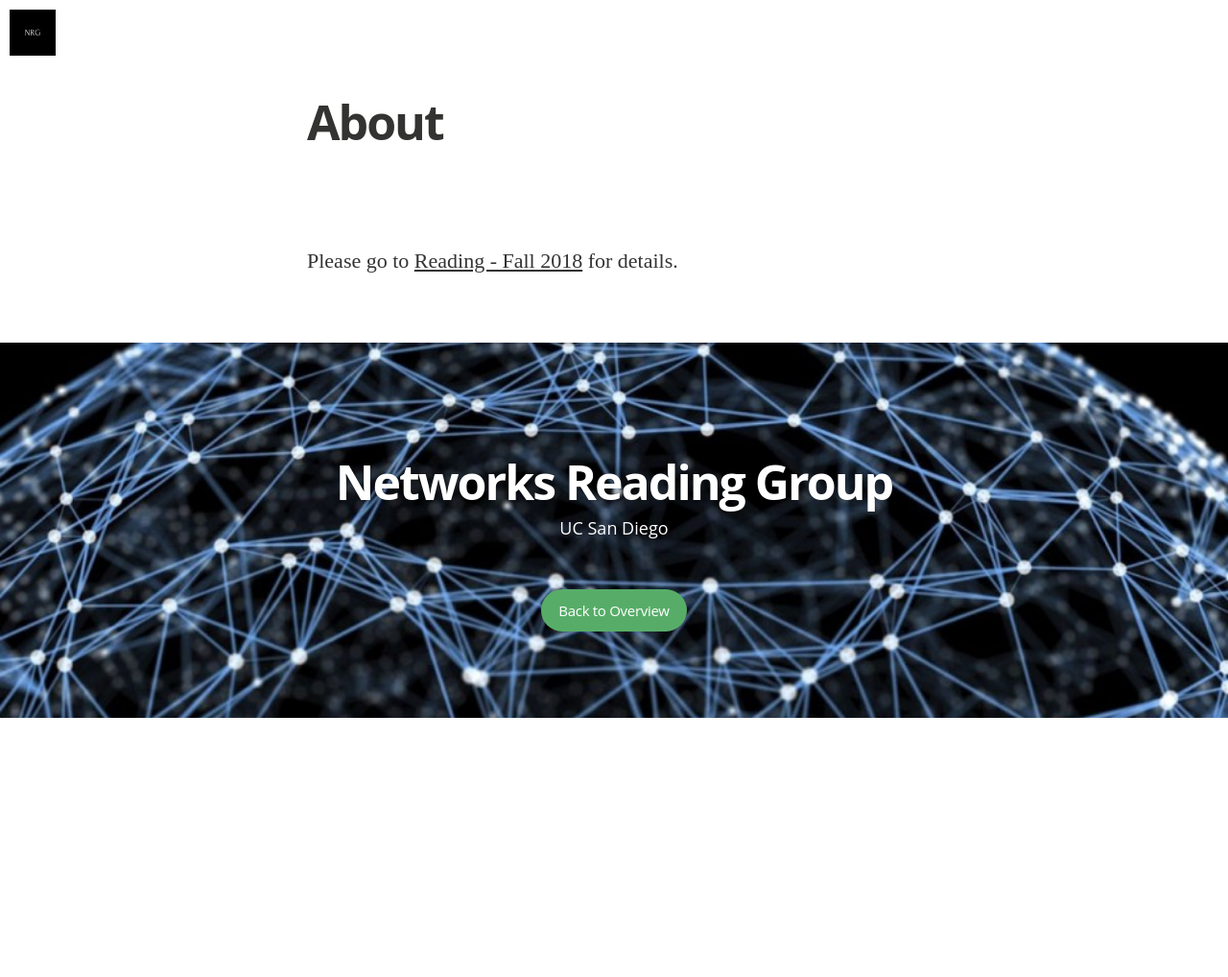
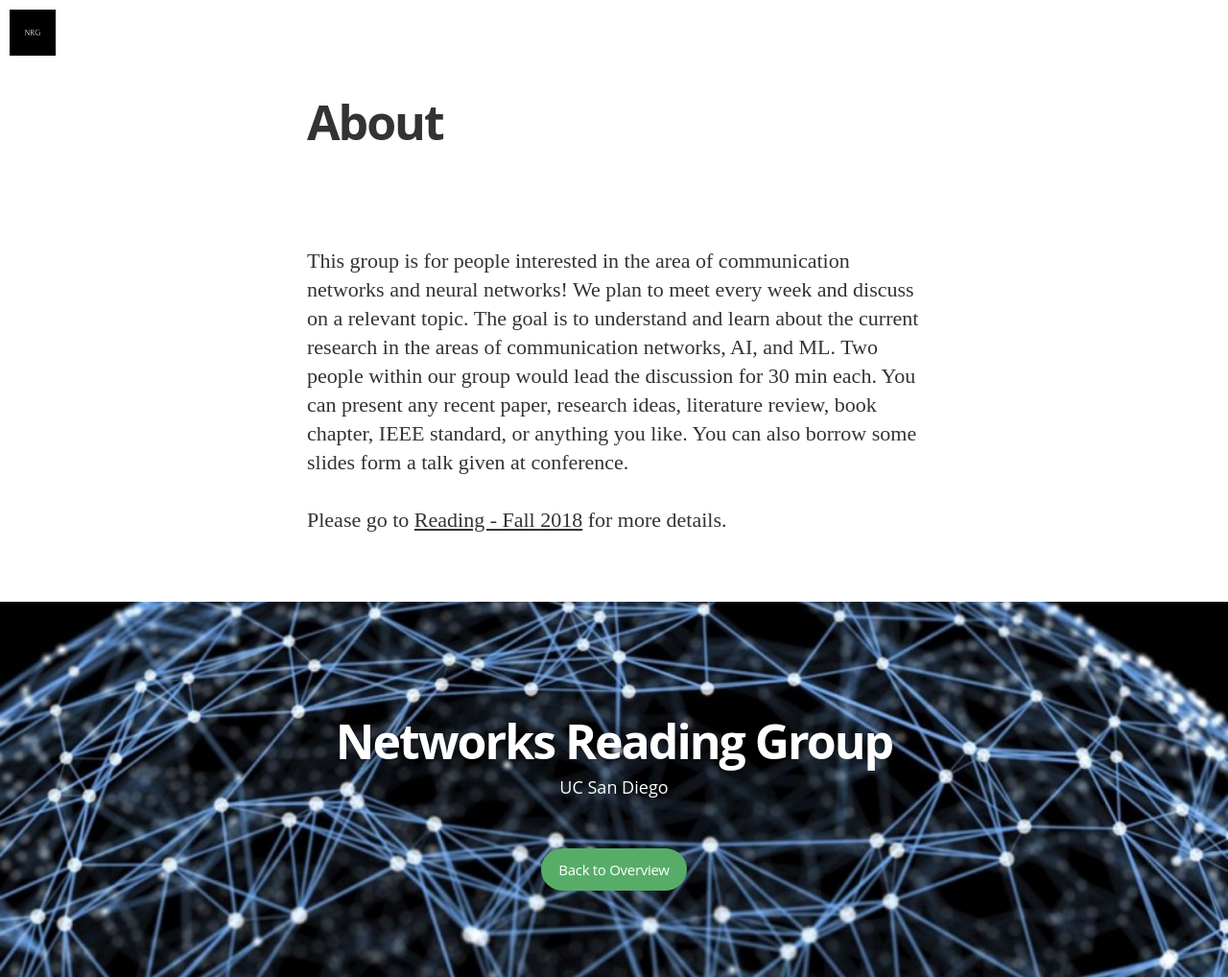
Before and after one commit to nrgucsd/nrgucsd.github.io, a Jekyll site: the page built from about.md, in a window 1280 px wide. Shown: the whole page at 96% size. Built offline with Jekyll 4.4.1, drawn with Linux system fonts in a browser that asks for light colours; nearby versions of some CDN libraries; some web fonts are replaced; before the commit the page ends 900 px from its top, so only the background shows below that.

Commit message:
Update about.md

```diff
--- a/about.md
+++ b/about.md
@@ -3,5 +3,6 @@ layout: page
 title: About
 permalink: /about/
 ---
+This group is for people interested in the area of communication networks and neural networks! We plan to meet every week and discuss on a relevant topic. The goal is to understand and learn about the current research in the areas of communication networks, AI, and ML. Two people within our group would lead the discussion for 30 min each. You can present any recent paper, research ideas, literature review, book chapter, IEEE standard, or anything you like. You can also borrow some slides form a talk given at conference.
 
-Please go to [Reading - Fall 2018](https://nrg-ucsd.github.io/2018/09/01/Reading-Fall2018.html) for details.
+Please go to [Reading - Fall 2018](https://nrg-ucsd.github.io/2018/09/01/Reading-Fall2018.html) for more details.
```
